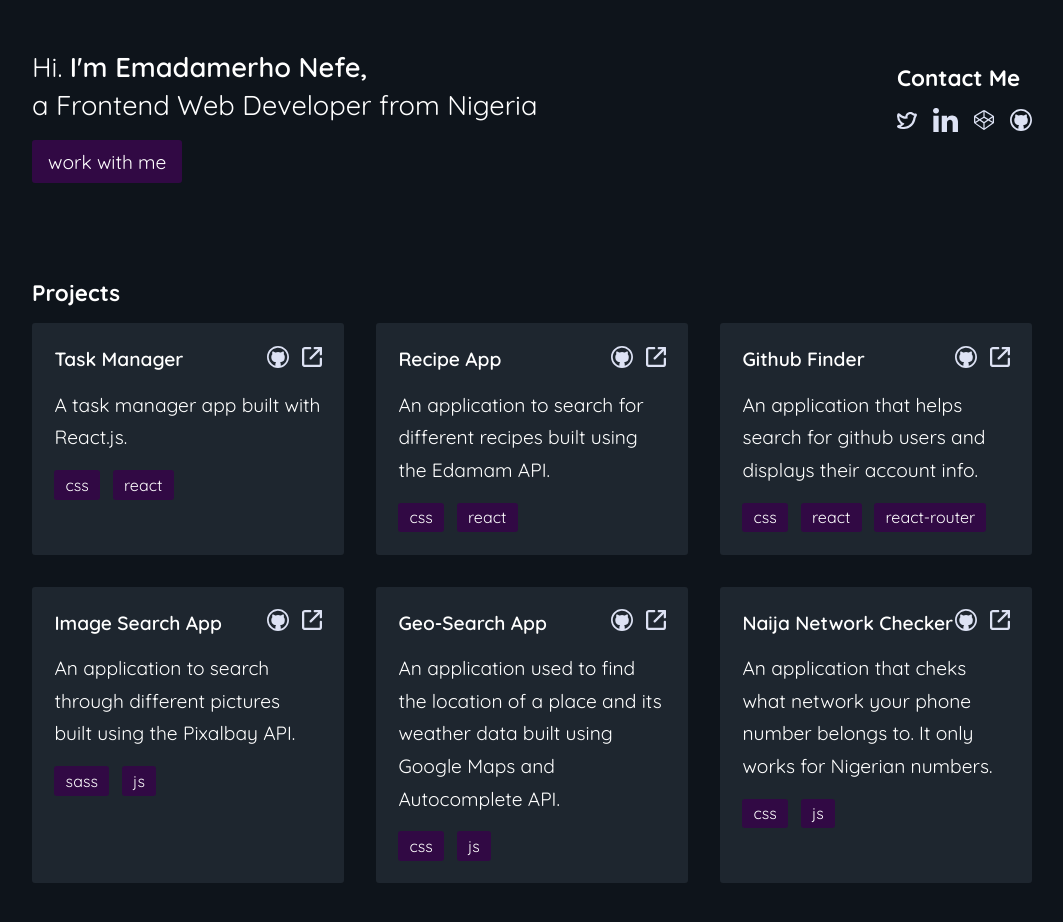
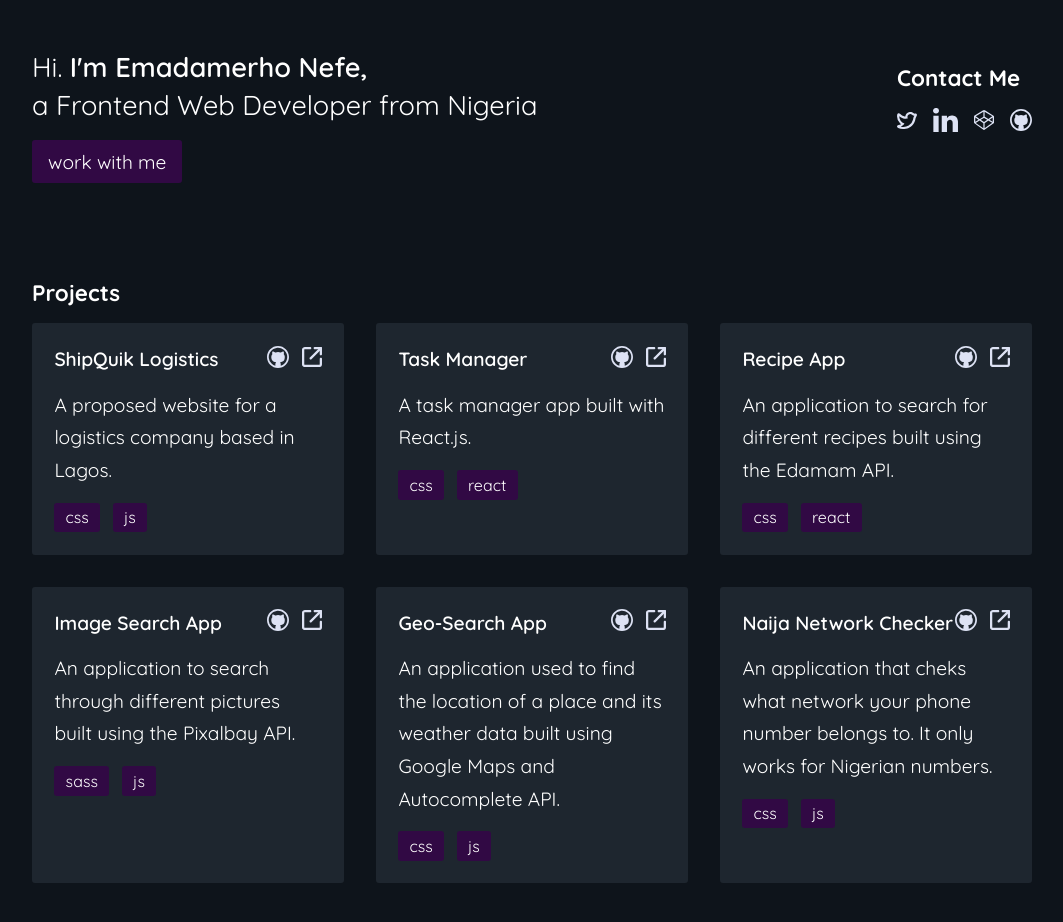
Before and after one commit to nefejames/my-portfolio-v2, a website: page index.html in a window 1280 px wide. Shown: the whole page, without its empty margins (108-1171 px from the left). Drawn offline with Linux system fonts and the light colour scheme.

Commit message:
updated projects

```diff
--- a/index.html
+++ b/index.html
@@ -58,6 +58,48 @@
         <div class="layout-wrapper">
           <h2>Projects</h2>
           <div class="projects-container">
+            <!--Ship Quik -->
+            <div class="project">
+              <!--project links-->
+              <div class="project__heading">
+                <h3 class="project__title">ShipQuik Logistics</h3>
+                <div class="project__links">
+                  <a
+                    href="https://github.com/nefejames/shiq-quik"
+                    target="_blank"
+                    rel="noopener noreferrer"
+                    class="project__link"
+                  >
+                    <img
+                      src="/icons/github.svg"
+                      alt="github icon"
+                      class="project__image"
+                    />
+                  </a>
+                  <a
+                    href="https://daddynefs-shipquik.netlify.app/"
+                    class="project__link"
+                    target="_blank"
+                    rel="noopener noreferrer"
+                  >
+                    <img
+                      src="/icons/link.svg"
+                      alt="link icon"
+                      class="project__image"
+                    />
+                  </a>
+                </div>
+              </div>
+
+              <p class="project__copy">
+                A proposed website for a logistics company based in Lagos.
+              </p>
+              <div class="project__badges">
+                <span class="badge">css</span>
+                <span class="badge">js</span>
+              </div>
+            </div>
+
             <!--Task Manager App-->
             <div class="project">
               <!--project links-->
@@ -142,9 +184,9 @@
               </div>
             </div>
             <!--Github Finder-->
-            <div class="project">
+            <!-- <div class="project">
               <!--project links-->
-              <div class="project__heading">
+            <!-- <div class="project__heading">
                 <h3 class="project__title">Github Finder</h3>
                 <div class="project__links">
                   <a
@@ -172,9 +214,9 @@
                     />
                   </a>
                 </div>
-              </div>
+              </div> -->
 
-              <p class="project__copy">
+            <!-- <p class="project__copy">
                 An application that helps search for github users and displays
                 their account info.
               </p>
@@ -183,7 +225,7 @@
                 <span class="badge">react</span>
                 <span class="badge">react-router</span>
               </div>
-            </div>
+            </div> -->
 
             <!--Image Search App-->
             <div class="project">
```
